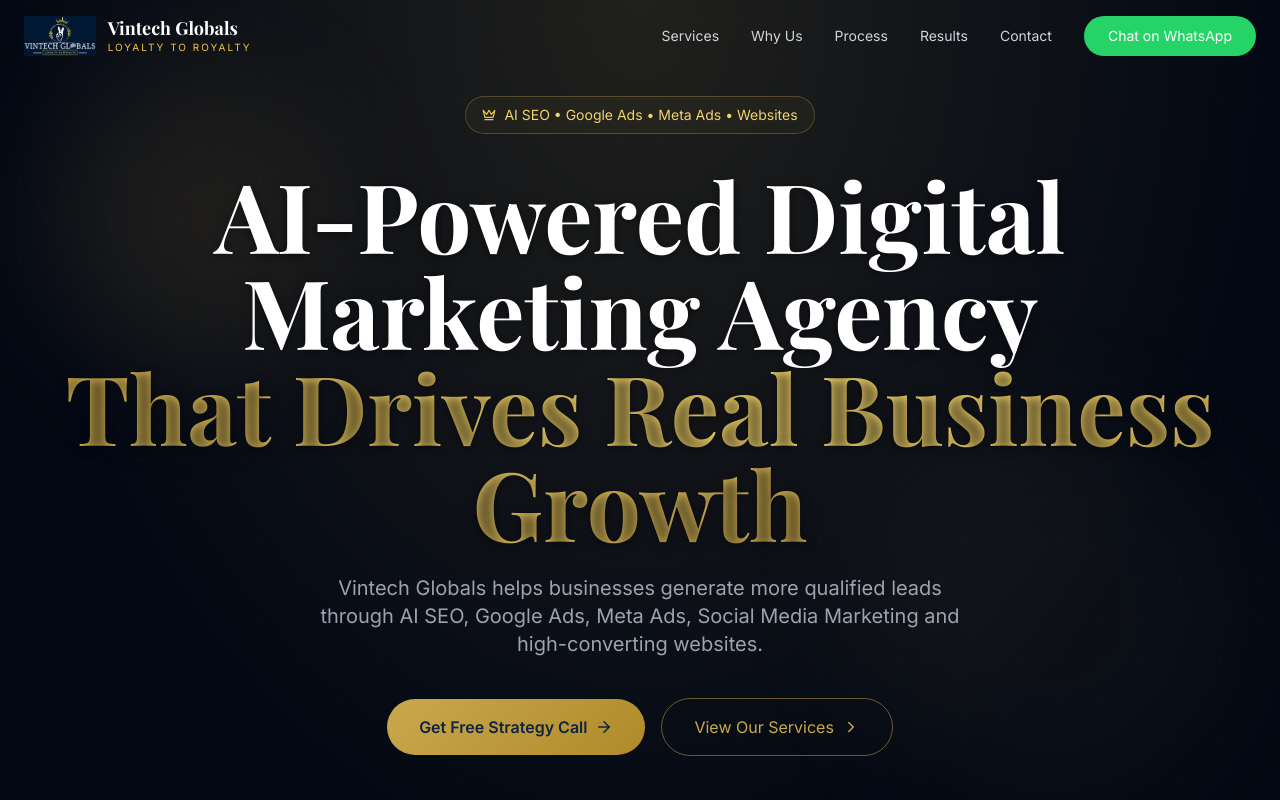
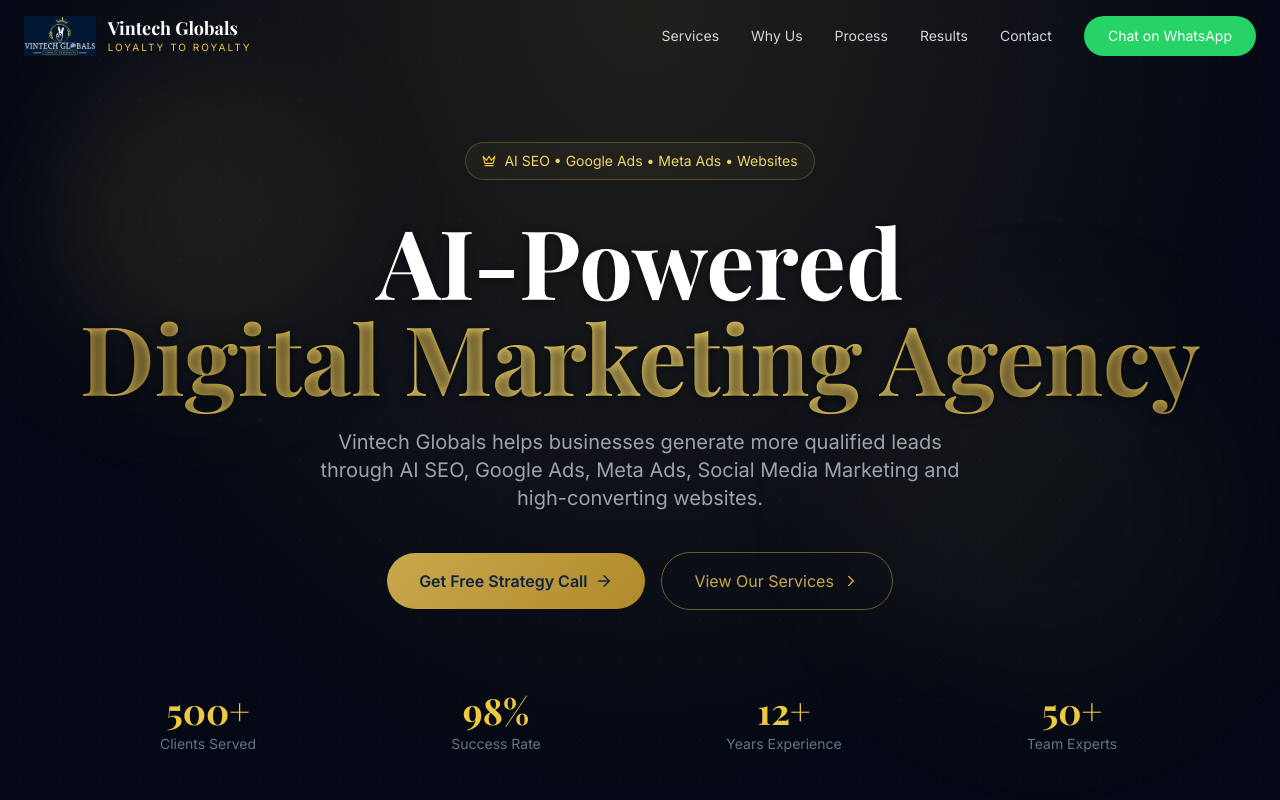
Before and after one commit to parminder17/Vintech-globals-website, a React (Vite) app: page / in a window 1280 px wide. Shown: the top 800 px of the page. Built offline with nearby package versions, Linux system fonts and the light colour scheme.

Commit message:
Update App.tsx

```diff
--- a/src/App.tsx
+++ b/src/App.tsx
@@ -156,8 +156,8 @@
           <span className="text-sm text-gold-300">AI SEO • Google Ads • Meta Ads • Websites</span>
         </div>
         <h1 className="font-display text-5xl sm:text-6xl md:text-7xl lg:text-8xl font-bold text-white leading-[1.1] mb-6 animate-slide-up text-shadow">
-          AI-Powered Digital Marketing Agency <br />
-          <span className="gradient-text"> That Drives Real Business Growth</span>
+          AI-Powered <br />
+          <span className="gradient-text"> Digital Marketing Agency</span>
         </h1>
         <p className="text-lg sm:text-xl text-gray-400 max-w-2xl mx-auto mb-10 animate-slide-up delay-100 leading-relaxed">
           Vintech Globals helps businesses generate more qualified leads through AI SEO, Google Ads, Meta Ads, Social Media Marketing and high-converting websites.
```
